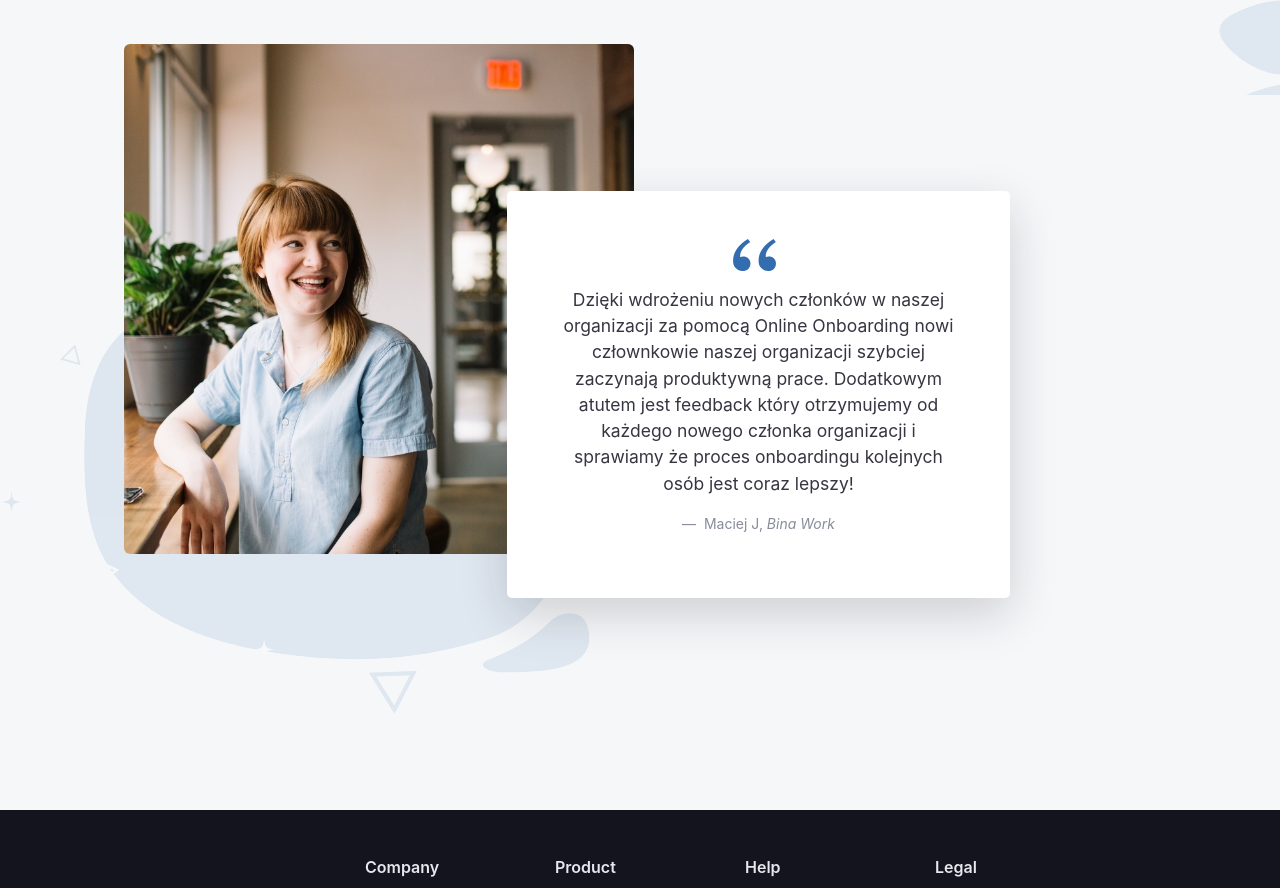
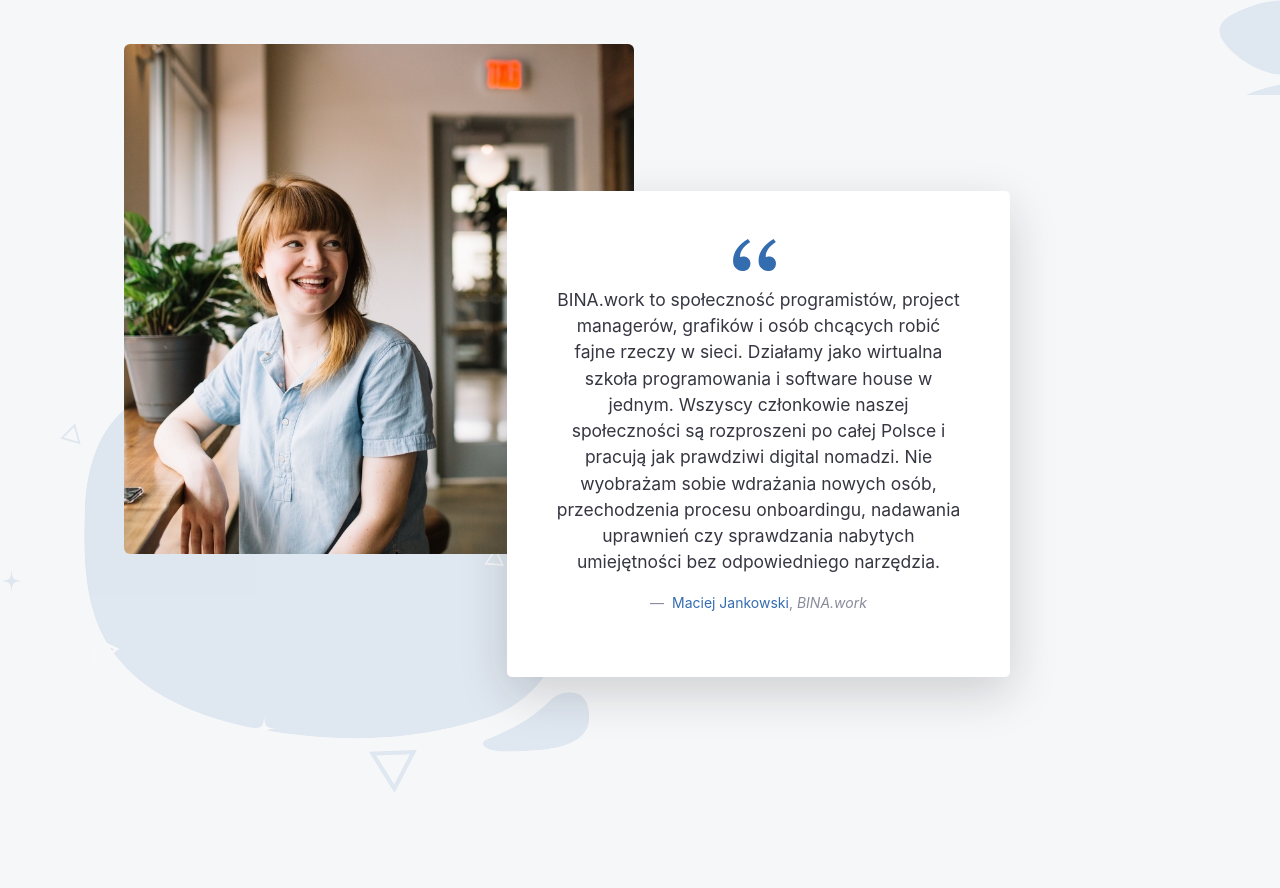
Before and after one commit to binawork/OnlineOnboarding, a Django app: page / in a window 1280 px wide. Shown: the part 2931-3819 px from the top of the page. Run offline with Django 3.2, Linux system fonts and the light colour scheme; some libraries are stand-ins or nearby versions.

Commit message:
Change feedback, #71

```diff
--- a/templates/index.html
+++ b/templates/index.html
@@ -486,13 +486,9 @@
                   <figure>
                     <img class="mr-2" src="{% static 'bootstrap/images/quote.svg' %}" alt="" height="32">
                   </figure>
-                  <p> Dzięki wdrożeniu nowych członków w naszej organizacji za pomocą Online Onboarding nowi
-                      człownkowie naszej organizacji szybciej zaczynają produktywną prace. Dodatkowym atutem jest
-                      feedback który otrzymujemy od każdego nowego członka organizacji i sprawiamy że proces
-                      onboardingu kolejnych osób jest coraz lepszy!
-
+                  <p> BINA.work to społeczność programistów, project managerów, grafików i osób chcących robić fajne rzeczy w sieci. Działamy jako wirtualna szkoła programowania i software house w jednym. Wszyscy członkowie naszej społeczności są rozproszeni po całej Polsce i pracują jak prawdziwi digital nomadzi. Nie wyobrażam sobie wdrażania nowych osób, przechodzenia procesu onboardingu, nadawania uprawnień czy sprawdzania nabytych umiejętności bez odpowiedniego narzędzia.
                   </p>
-                  <footer class="blockquote-footer"> Maciej J, <cite title="Bootstrap Themes"> Bina Work</cite>
+                  <footer class="blockquote-footer"> <a href="https://www.linkedin.com/in/maciej/">Maciej Jankowski</a>, <cite title="Bootstrap Themes">BINA.work</cite>
                   </footer>
                 </blockquote>
               </div><!-- /.card -->
```
